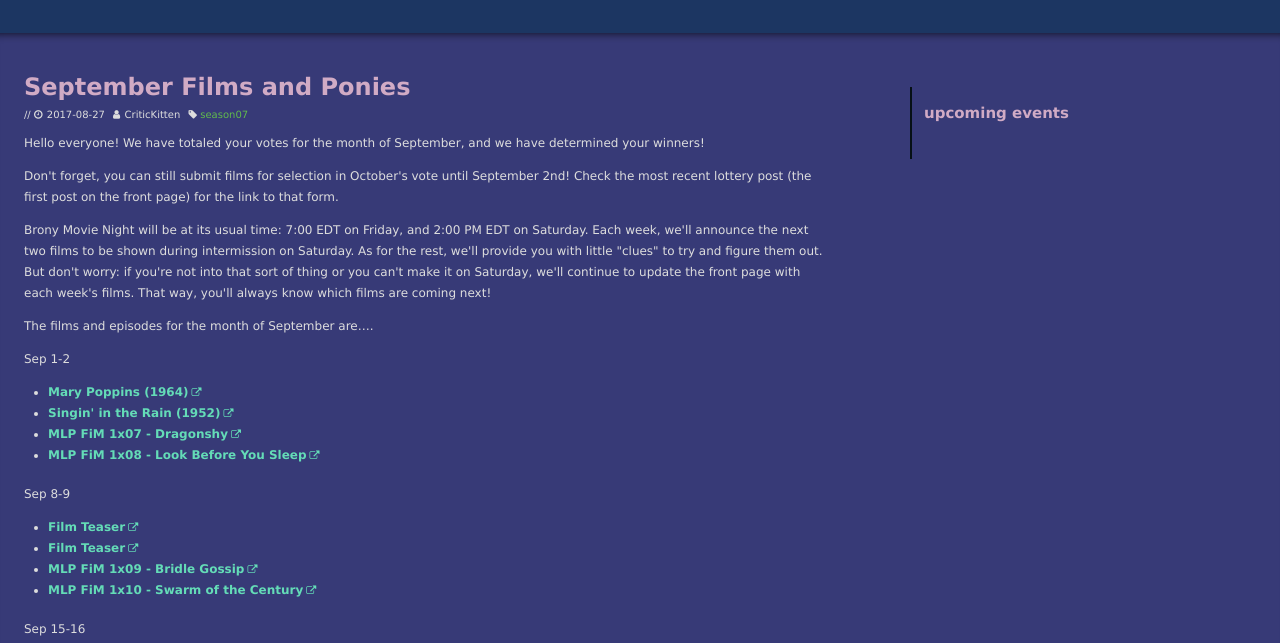
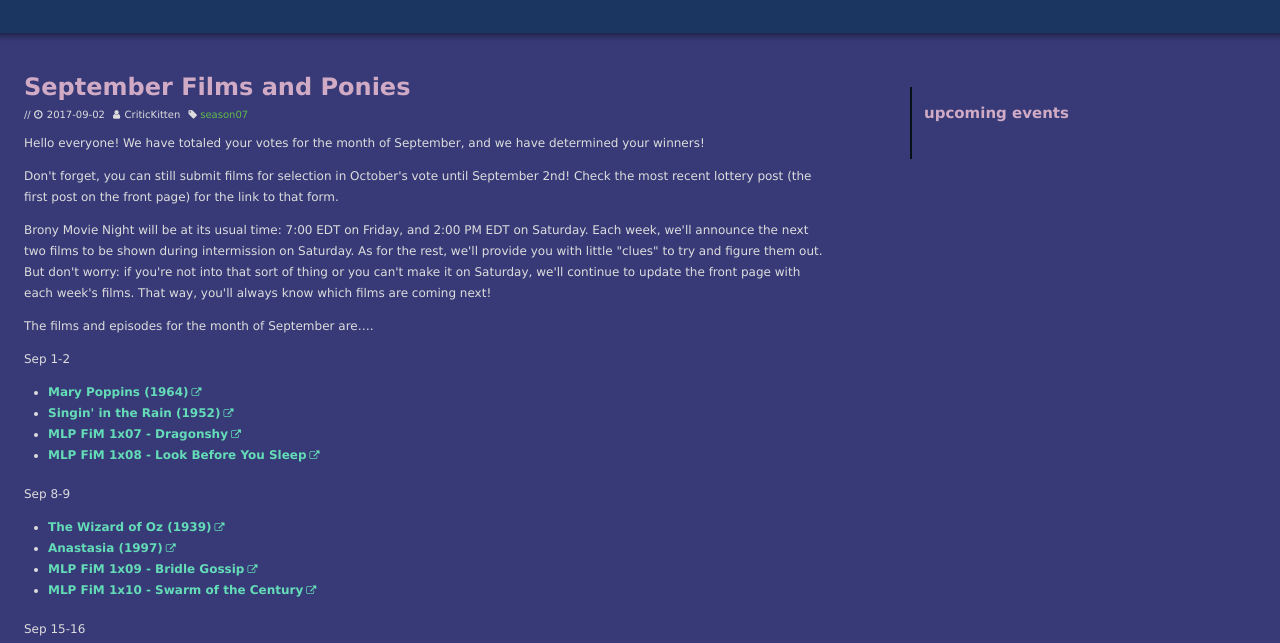
Before and after one commit to Bronystate/brstv3, a Jekyll site: the page built from _posts/2017-08-27-sep17winners.md, in a window 1280 px wide. Shown: the part 179-822 px from the top of the page. Built offline with Jekyll 4.4.1, drawn with Linux system fonts in a browser that asks for light colours; nearby versions of some CDN libraries.

Commit message:
Update 2017-08-27-sep17winners.md

```diff
--- a/_posts/2017-08-27-sep17winners.md
+++ b/_posts/2017-08-27-sep17winners.md
@@ -1,6 +1,6 @@
 ---
 title: September Films and Ponies
-date: 2017-08-27
+date: 2017-09-02
 author: CriticKitten
 tags: [season07]
 ---
@@ -20,8 +20,8 @@ Sep 1-2
 -	**[MLP FiM 1x08 - Look Before You Sleep][p2]**
 
 Sep 8-9
--	**[Film Teaser][m3]**
--	**[Film Teaser][m4]**
+-	**[The Wizard of Oz (1939)][m3]**
+-	**[Anastasia (1997)][m4]**
 -	**[MLP FiM 1x09 - Bridle Gossip][p3]**
 -	**[MLP FiM 1x10 - Swarm of the Century][p4]**
 
@@ -45,8 +45,8 @@ Sep 29-30
 
 [m1]: http://www.imdb.com/title/tt0058331/
 [m2]: http://www.imdb.com/title/tt0045152/
-[m3]: https://qph.ec.quoracdn.net/main-qimg-70bfc6906f3c834b95d98233a3588b2b-c
-[m4]: https://s-media-cache-ak0.pinimg.com/originals/a2/85/a2/a285a2bfc5d463517a3c88dba9c9d2ec.jpg
+[m3]: http://www.imdb.com/title/tt0032138/
+[m4]: http://www.imdb.com/title/tt0118617/
 [m5]: http://www.radionz.co.nz/assets/news/104358/eight_col_humpback_whales.jpg
 [m6]: https://cdn.theatlantic.com/assets/media/img/mt/2016/01/14427500673_480edefe51_k/lead_960.jpg
 [m7]: http://i.telegraph.co.uk/multimedia/archive/02133/sw_2133768b.jpg
```
